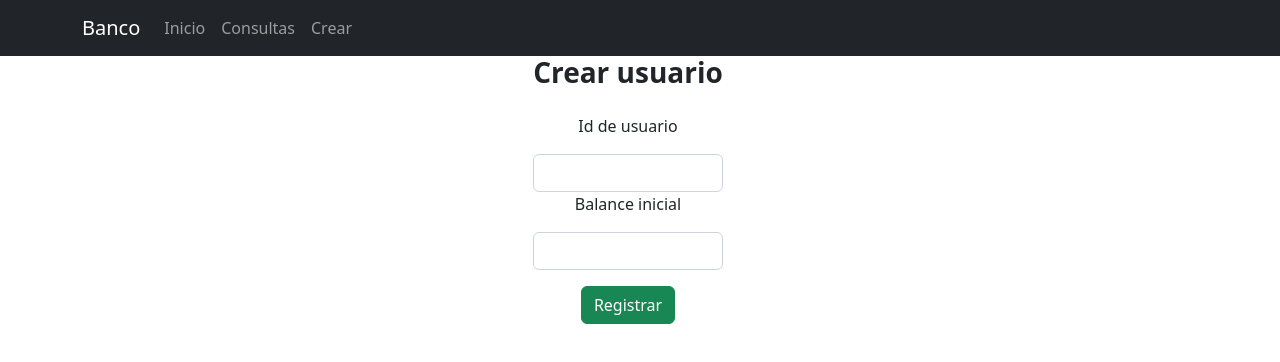
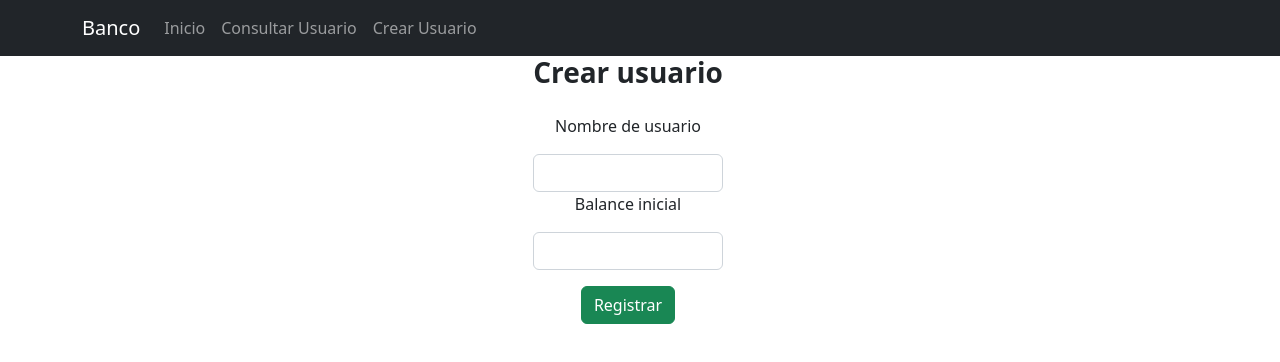
Before and after one commit to elcentaurx/atm-front-rtd, a React (Create React App) app: page /create in a window 1280 px wide. Shown: the top 362 px of the page. Built offline with nearby package versions, Linux system fonts and the light colour scheme.

Commit message:
Adding original messages from API

```diff
--- a/src/components/Create.js
+++ b/src/components/Create.js
@@ -18,9 +18,9 @@ const CreateUser = async () => {
         .post("https://atmapi.fly.dev/api/create/", create, {headers: headers})
         .then((response) => {
             if(response.data.ok){
-                alertify.success('Usuario creado con exito')
+                alertify.success(response.data.ok)
             }else if(response.data.error){
-                alertify.error('El usuario ya existe')
+                alertify.error(response.data.error)
             }
             else{
                 alertify.error('Error')
@@ -43,7 +43,7 @@ function Create() {
             <Row className="justify-content-md-center mb-3">
             <Col></Col>
             <Col xs lg="2">
-                <Form.Label className="md-6 mb-3" htmlFor="input_nick_name">Id de usuario</Form.Label>
+                <Form.Label className="md-6 mb-3" htmlFor="input_nick_name">Nombre de usuario</Form.Label>
                 <Form.Control
                 type="text"
                 id="nick_name"
--- a/src/components/Layout.js
+++ b/src/components/Layout.js
@@ -11,8 +11,8 @@ const Layout = () => {
                 <Navbar.Brand href="#home">Banco</Navbar.Brand>
                 <Nav className="me-auto">
                     <Nav.Link  href="/">Inicio</Nav.Link>
-                    <Nav.Link  href="/request">Consultas</Nav.Link>
-                    <Nav.Link  href="/create">Crear</Nav.Link>
+                    <Nav.Link  href="/request">Consultar Usuario</Nav.Link>
+                    <Nav.Link  href="/create">Crear Usuario</Nav.Link>
                 </Nav>
             </Container>
         </Navbar>
```
